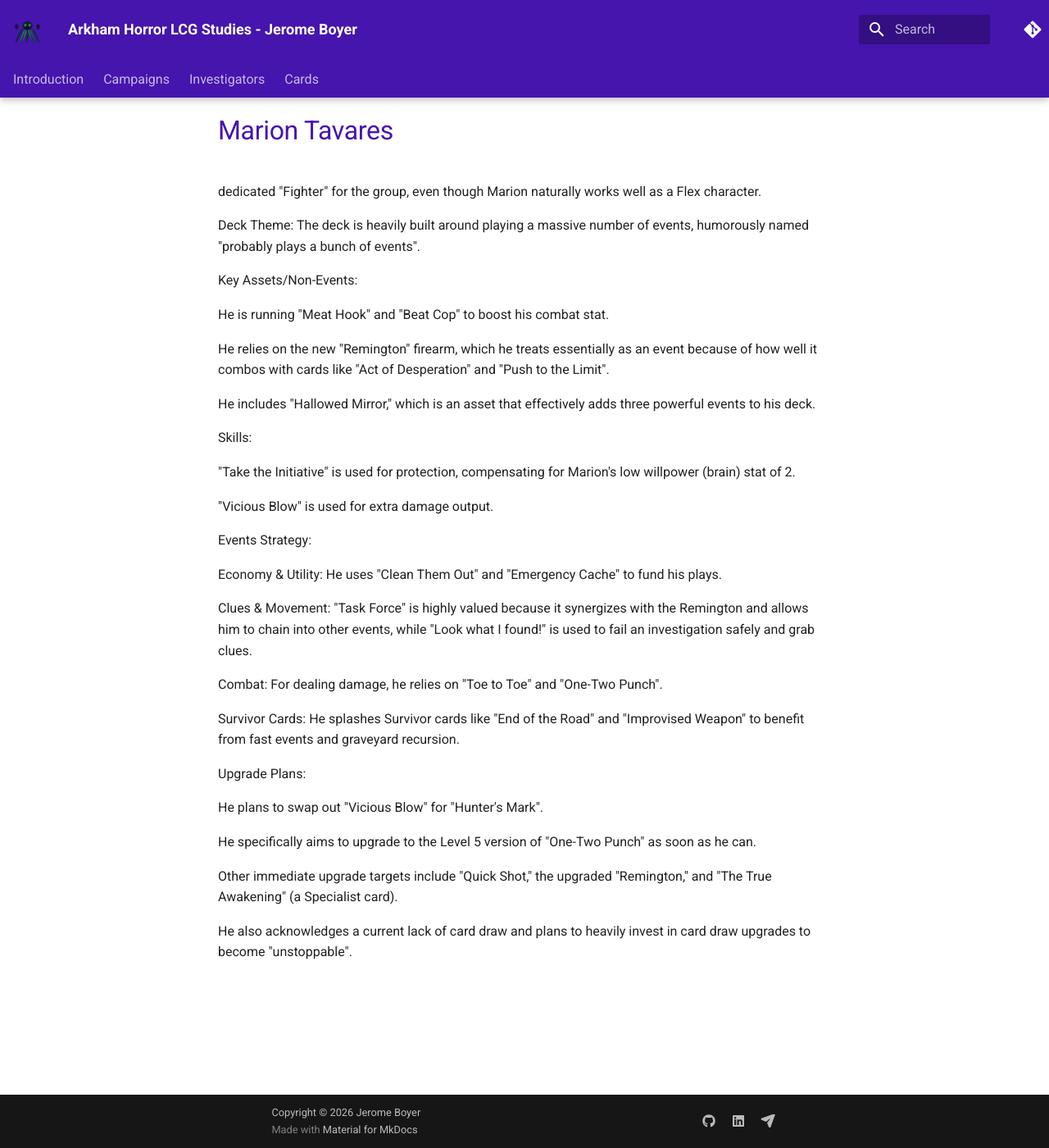
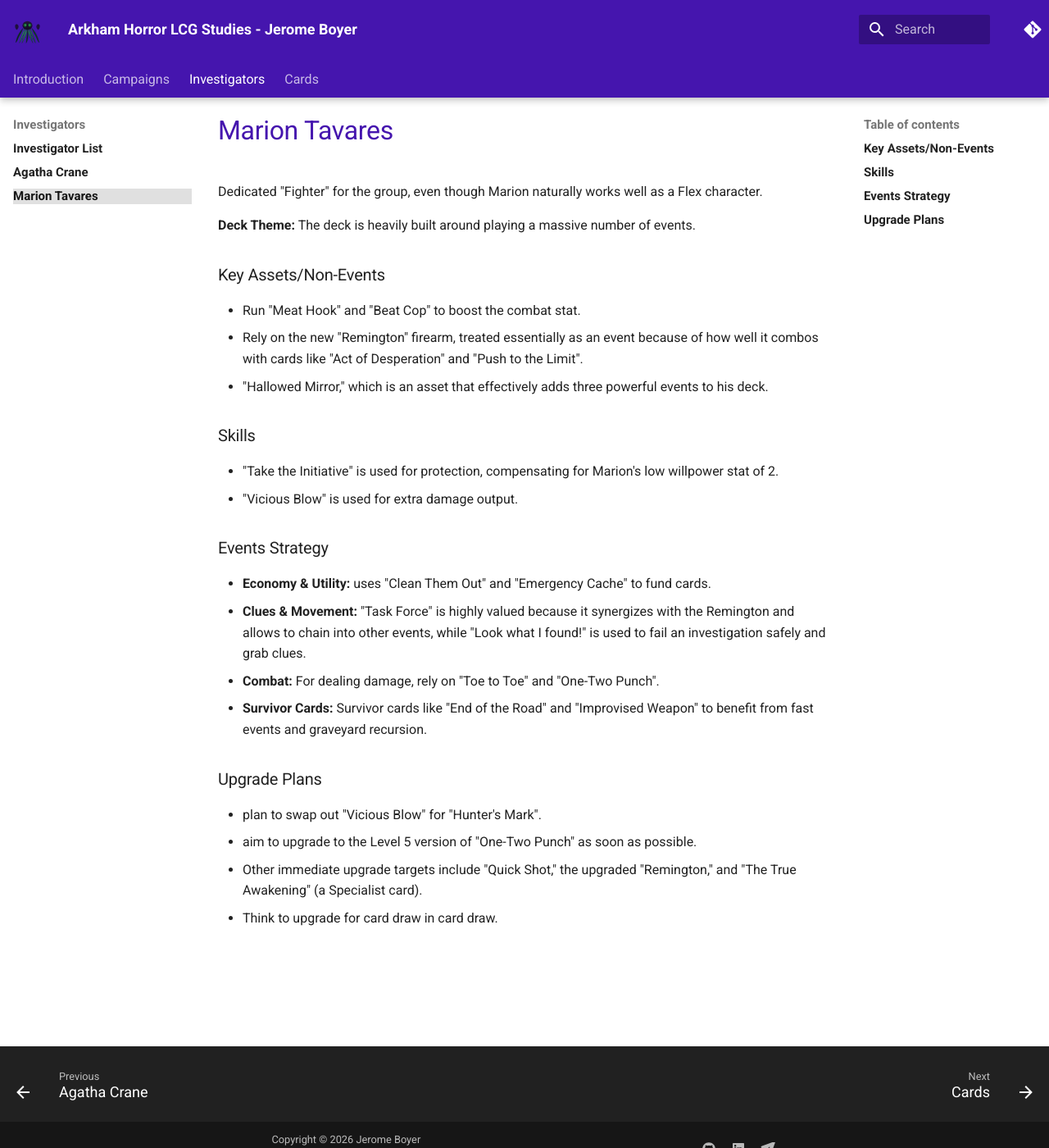
Before and after one commit to jbcodeforce/ah, an MkDocs documentation site: the page built from docs/investigators/marion_tavares.md, in a window 1280 px wide and 1400 px high. Shown: the whole window at 82% size. Built offline with MkDocs 1.6.1 and Material for MkDocs 9.7.7, drawn with Linux system fonts in a browser that asks for light colours; comment, search, counter and statistics services are not loaded.

Commit message:
update to skill and add marion

```diff
--- a/docs/investigators/marion_tavares.md
+++ b/docs/investigators/marion_tavares.md
@@ -1,39 +1,30 @@
 # [Marion Tavares]()
 
-dedicated "Fighter" for the group, even though Marion naturally works well as a Flex character.
+Dedicated "Fighter" for the group, even though Marion naturally works well as a Flex character.
 
-Deck Theme: The deck is heavily built around playing a massive number of events, humorously named "probably plays a bunch of events".
+**Deck Theme:** The deck is heavily built around playing a massive number of events.
 
-Key Assets/Non-Events:
+### Key Assets/Non-Events
 
-He is running "Meat Hook" and "Beat Cop" to boost his combat stat.
+* Run "Meat Hook" and "Beat Cop" to boost the combat stat.
+* Rely on the new "Remington" firearm, treated essentially as an event because of how well it combos with cards like "Act of Desperation" and "Push to the Limit".
+* "Hallowed Mirror," which is an asset that effectively adds three powerful events to his deck.
 
-He relies on the new "Remington" firearm, which he treats essentially as an event because of how well it combos with cards like "Act of Desperation" and "Push to the Limit".
+### Skills
 
-He includes "Hallowed Mirror," which is an asset that effectively adds three powerful events to his deck.
+* "Take the Initiative" is used for protection, compensating for Marion's low willpower stat of 2.
+* "Vicious Blow" is used for extra damage output.
 
-Skills:
+### Events Strategy
 
-"Take the Initiative" is used for protection, compensating for Marion's low willpower (brain) stat of 2.
+* **Economy & Utility:** uses "Clean Them Out" and "Emergency Cache" to fund cards.
+* **Clues & Movement:** "Task Force" is highly valued because it synergizes with the Remington and allows to chain into other events, while "Look what I found!" is used to fail an investigation safely and grab clues.
+* **Combat:** For dealing damage, rely on "Toe to Toe" and "One-Two Punch".
+* **Survivor Cards:** Survivor cards like "End of the Road" and "Improvised Weapon" to benefit from fast events and graveyard recursion.
 
-"Vicious Blow" is used for extra damage output.
+### Upgrade Plans
 
-Events Strategy:
-
-Economy & Utility: He uses "Clean Them Out" and "Emergency Cache" to fund his plays.
-
-Clues & Movement: "Task Force" is highly valued because it synergizes with the Remington and allows him to chain into other events, while "Look what I found!" is used to fail an investigation safely and grab clues.
-
-Combat: For dealing damage, he relies on "Toe to Toe" and "One-Two Punch".
-
-Survivor Cards: He splashes Survivor cards like "End of the Road" and "Improvised Weapon" to benefit from fast events and graveyard recursion.
-
-Upgrade Plans:
-
-He plans to swap out "Vicious Blow" for "Hunter's Mark".
-
-He specifically aims to upgrade to the Level 5 version of "One-Two Punch" as soon as he can.
-
-Other immediate upgrade targets include "Quick Shot," the upgraded "Remington," and "The True Awakening" (a Specialist card).
-
-He also acknowledges a current lack of card draw and plans to heavily invest in card draw upgrades to become "unstoppable".
+* plan to swap out "Vicious Blow" for "Hunter's Mark".
+* aim to upgrade to the Level 5 version of "One-Two Punch" as soon as possible.
+* Other immediate upgrade targets include "Quick Shot," the upgraded "Remington," and "The True Awakening" (a Specialist card).
+* Think to upgrade for card draw in card draw.
--- a/mkdocs.yaml
+++ b/mkdocs.yaml
@@ -8,6 +8,7 @@
   - Investigators:
     - Investigator List: investigators/index.md
     - Agatha Crane: investigators/agatha_crane.md
+    - Marion Tavares: investigators/marion_tavares.md
   - Cards: cards/index.md
 theme:
   name: material
```
Also changed, not shown: .cursor/skills/arkham-horror-lcg/SKILL.md (renamed from skill/SKILL.md), .cursor/skills/arkham-horror-lcg/reference.md (renamed from skill/reference.md).
